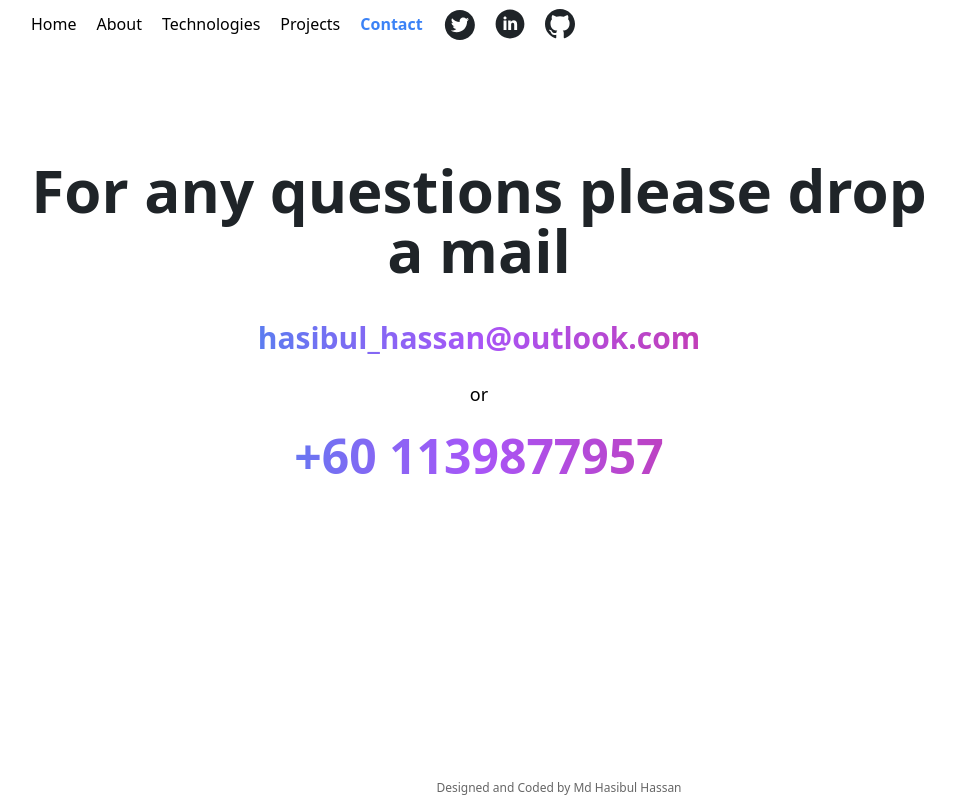
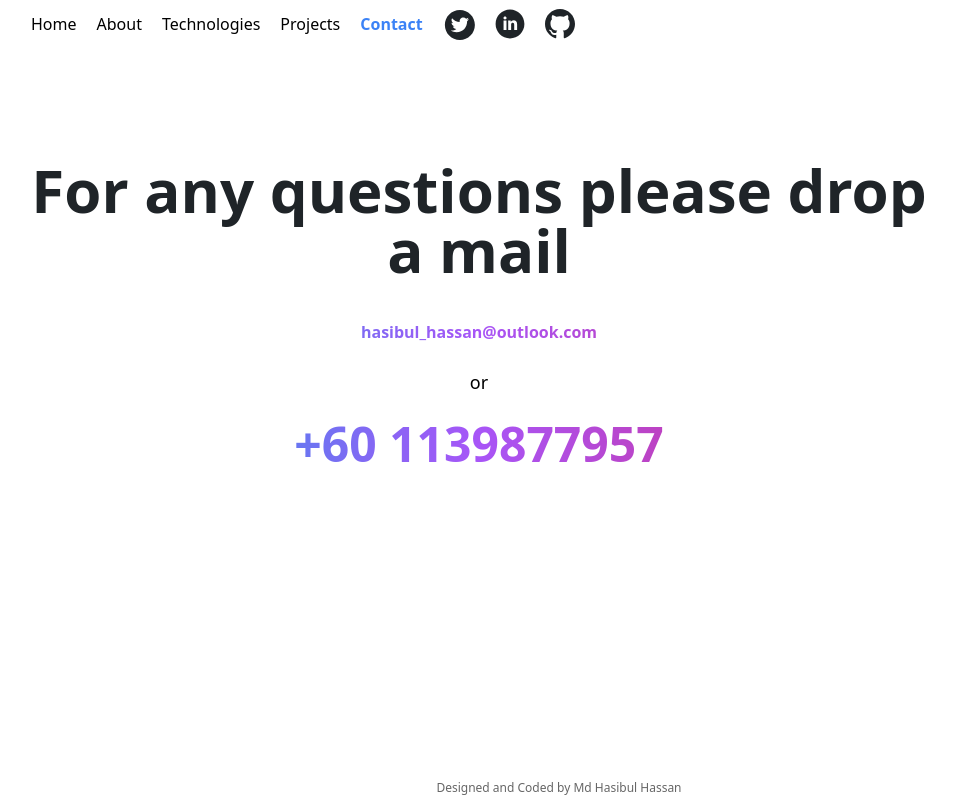
Before and after one commit to Hasibulshahi/react-portfolio, a React (Create React App) app: page /react-portfolio/contact in a window 1280 px wide. Shown: the whole page, without its empty margins (161-1116 px from the left). Built offline with nearby package versions, Linux system fonts and the light colour scheme.

Commit message:
Update Contact.js

```diff
--- a/src/Pages/Contact.js
+++ b/src/Pages/Contact.js
@@ -8,7 +8,7 @@ function Contact() {
       <h1 className="text-center text-lg md:text-3xl lg:text-6xl text-dark-heading dark:text-light-heading font-semibold md:font-bold">
         For any questions please drop a mail
       </h1>
-      <h3 className="text-center text-base md:text-2xl lg:text-3xl text-gradient font-semibold md:font-bold pt-5 md:pt-10 md:pb-6">
+      <h3 className="responsive-text text-center text-gradient font-semibold md:font-bold pt-5 md:pt-10 md:pb-6">
         <a href={`mailto:${email}`}>{email}</a>
       </h3>
       <span className="text-center text-sm md:text-lg font-light block">or</span>
```
